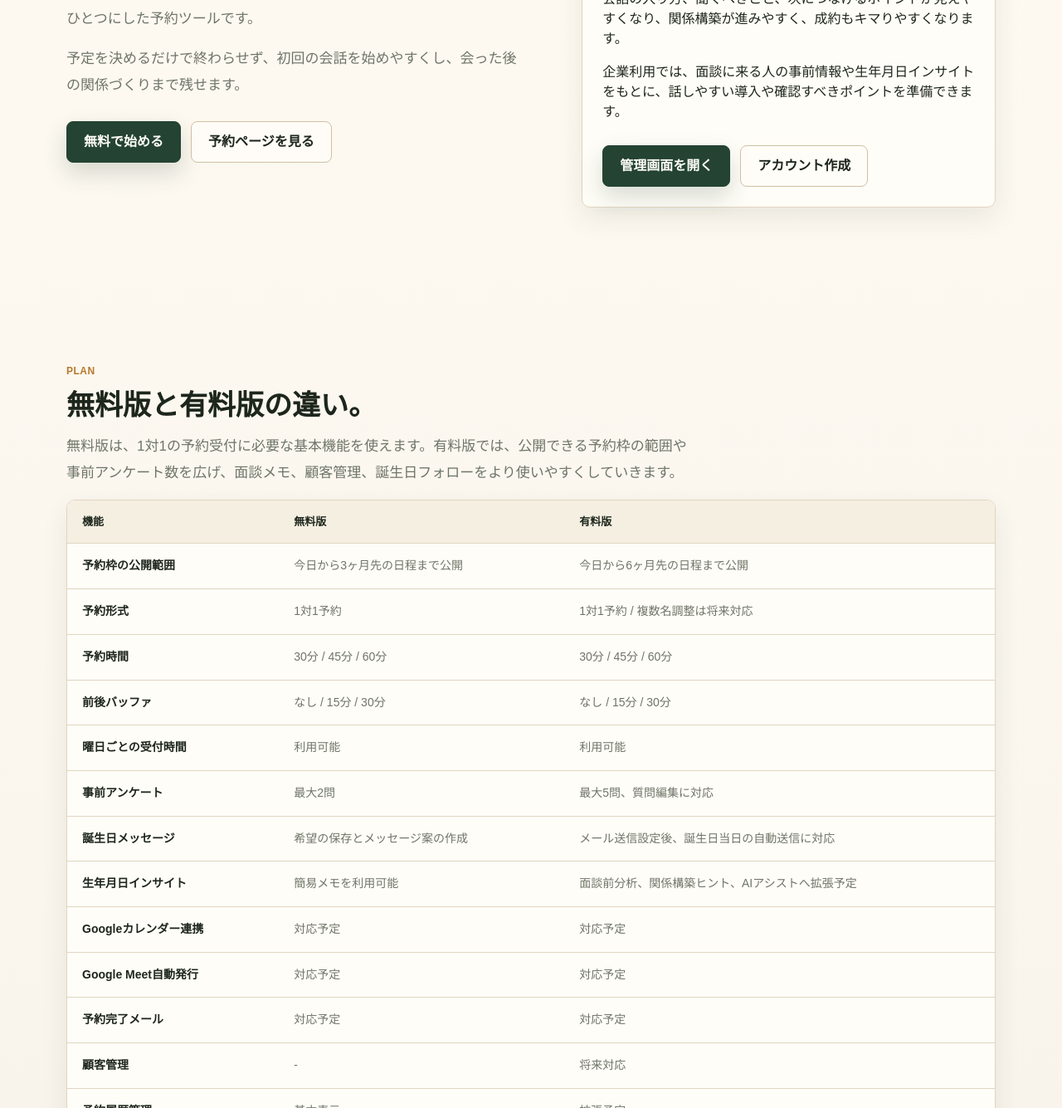
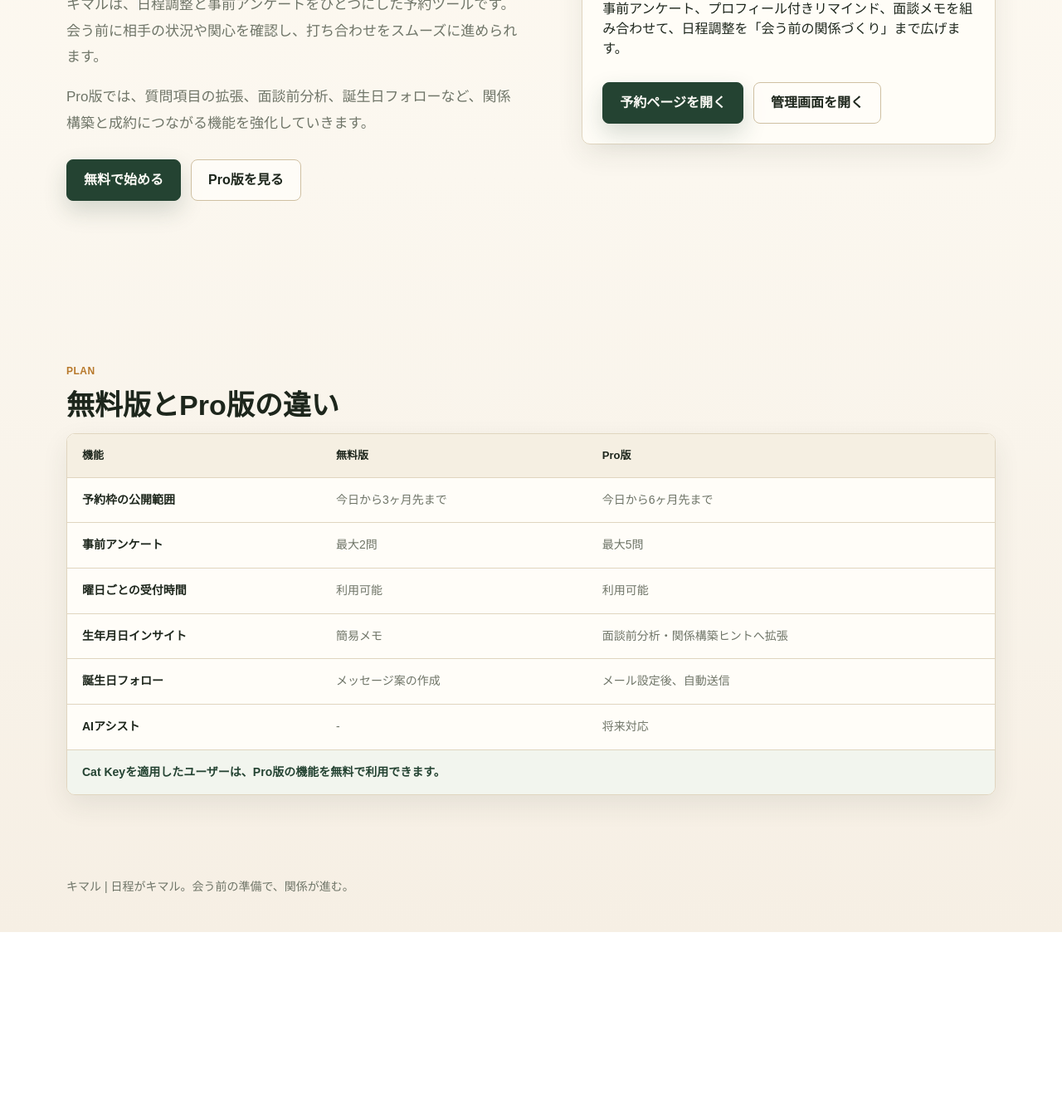
Before and after one commit to nekomura-ai/kimaru, a website: page public/index.html in a window 1280 px wide. Shown: the part 445-1780 px from the top of the page at 83% size. After the commit the page ends 1568 px from the top, so only its background shows below. Drawn offline with Linux system fonts and the light colour scheme.

Commit message:
Use Japanese Kimaru brand and add Pro link

```diff
--- a/public/index.html
+++ b/public/index.html
@@ -3,14 +3,15 @@
 <head>
   <meta charset="UTF-8">
   <meta name="viewport" content="width=device-width,initial-scale=1.0">
-  <title>キマル | 会う前に相手を知る日程調整</title>
+  <title>キマル | 日程調整と面談前準備</title>
   <link rel="stylesheet" href="/styles.css">
 </head>
 <body>
 <header class="site-header">
-  <a class="brand" href="/"><span class="brand-mark">K</span><span>Kimaru</span></a>
+  <a class="brand" href="/"><span class="brand-mark">キ</span><span>キマル</span></a>
   <nav class="nav">
     <a href="/booking.html" class="button secondary">予約ページを見る</a>
+    <a href="/pro.html" class="button secondary">Pro版</a>
     <a href="/signup.html" class="button primary">無料で始める</a>
     <a href="/admin.html" class="button secondary">管理画面</a>
   </nav>
@@ -19,74 +20,46 @@
   <section class="section hero">
     <div>
       <p class="eyebrow">Scheduling + prep + CRM</p>
-      <h1>会う前に、相手を知る。</h1>
-      <p class="lead">キマルは、日程調整、事前アンケート、プロフィール共有、面談メモをひとつにした予約ツールです。</p>
-      <p class="lead">予定を決めるだけで終わらせず、初回の会話を始めやすくし、会った後の関係づくりまで残せます。</p>
+      <h1>日程がキマル。Pro版では契約がキマりやすく。</h1>
+      <p class="lead">キマルは、日程調整と事前アンケートをひとつにした予約ツールです。会う前に相手の状況や関心を確認し、打ち合わせをスムーズに進められます。</p>
+      <p class="lead">Pro版では、質問項目の拡張、面談前分析、誕生日フォローなど、関係構築と成約につながる機能を強化していきます。</p>
       <div class="actions">
         <a class="button primary" href="/signup.html">無料で始める</a>
-        <a class="button secondary" href="/booking.html">予約ページを見る</a>
+        <a class="button secondary" href="/pro.html">Pro版を見る</a>
       </div>
     </div>
     <div class="panel">
-      <span class="badge">Free: 今日から3ヶ月先の日程まで公開 / Pro: 6ヶ月先まで公開</span>
-      <h2>Pro版なら、関係構築までアシスト。</h2>
-      <p>Pro版では、AIアシスト機能や事前確認の質問項目を増やすことで、相手の状況や関心を会う前に整理できます。</p>
-      <p>会話の入り方、聞くべきこと、次につなげるポイントが見えやすくなり、関係構築が進みやすく、成約もキマりやすくなります。</p>
-      <p>企業利用では、面談に来る人の事前情報や生年月日インサイトをもとに、話しやすい導入や確認すべきポイントを準備できます。</p>
+      <span class="badge">Free: 3ヶ月先まで / Pro: 6ヶ月先まで</span>
+      <h2>会う前の準備まで、ひとつに。</h2>
+      <p>事前アンケート、プロフィール付きリマインド、面談メモを組み合わせて、日程調整を「会う前の関係づくり」まで広げます。</p>
       <div class="actions">
-        <a class="button primary" href="/admin.html">管理画面を開く</a>
-        <a class="button secondary" href="/signup.html">アカウント作成</a>
+        <a class="button primary" href="/booking.html">予約ページを開く</a>
+        <a class="button secondary" href="/admin.html">管理画面を開く</a>
       </div>
     </div>
   </section>
 
   <section class="section">
     <p class="eyebrow">Plan</p>
-    <h2>無料版と有料版の違い。</h2>
-    <p class="lead plan-lead">無料版は、1対1の予約受付に必要な基本機能を使えます。有料版では、公開できる予約枠の範囲や事前アンケート数を広げ、面談メモ、顧客管理、誕生日フォローをより使いやすくしていきます。</p>
+    <h2>無料版とPro版の違い</h2>
     <div class="panel plan-table-card">
       <div class="comparison-table-wrap">
         <table class="comparison-table">
-          <thead>
-            <tr><th>機能</th><th>無料版</th><th>有料版</th></tr>
-          </thead>
+          <thead><tr><th>機能</th><th>無料版</th><th>Pro版</th></tr></thead>
           <tbody>
-            <tr><td>予約枠の公開範囲</td><td>今日から3ヶ月先の日程まで公開</td><td>今日から6ヶ月先の日程まで公開</td></tr>
-            <tr><td>予約形式</td><td>1対1予約</td><td>1対1予約 / 複数名調整は将来対応</td></tr>
-            <tr><td>予約時間</td><td>30分 / 45分 / 60分</td><td>30分 / 45分 / 60分</td></tr>
-            <tr><td>前後バッファ</td><td>なし / 15分 / 30分</td><td>なし / 15分 / 30分</td></tr>
+            <tr><td>予約枠の公開範囲</td><td>今日から3ヶ月先まで</td><td>今日から6ヶ月先まで</td></tr>
+            <tr><td>事前アンケート</td><td>最大2問</td><td>最大5問</td></tr>
             <tr><td>曜日ごとの受付時間</td><td>利用可能</td><td>利用可能</td></tr>
-            <tr><td>事前アンケート</td><td>最大2問</td><td>最大5問、質問編集に対応</td></tr>
-            <tr><td>誕生日メッセージ</td><td>希望の保存とメッセージ案の作成</td><td>メール送信設定後、誕生日当日の自動送信に対応</td></tr>
-            <tr><td>生年月日インサイト</td><td>簡易メモを利用可能</td><td>面談前分析、関係構築ヒント、AIアシストへ拡張予定</td></tr>
-            <tr><td>Googleカレンダー連携</td><td>対応予定</td><td>対応予定</td></tr>
-            <tr><td>Google Meet自動発行</td><td>対応予定</td><td>対応予定</td></tr>
-            <tr><td>予約完了メール</td><td>対応予定</td><td>対応予定</td></tr>
-            <tr><td>顧客管理</td><td>-</td><td>将来対応</td></tr>
-            <tr><td>予約履歴管理</td><td>基本表示</td><td>拡張予定</td></tr>
-            <tr><td>AIアシスト</td><td>-</td><td>関係構築・成約支援として将来対応</td></tr>
-            <tr><td>招待コード</td><td>-</td><td>Cat Keyで利用可能</td></tr>
+            <tr><td>生年月日インサイト</td><td>簡易メモ</td><td>面談前分析・関係構築ヒントへ拡張</td></tr>
+            <tr><td>誕生日フォロー</td><td>メッセージ案の作成</td><td>メール設定後、自動送信</td></tr>
+            <tr><td>AIアシスト</td><td>-</td><td>将来対応</td></tr>
           </tbody>
         </table>
       </div>
-      <p class="plan-note">誕生日当日の自動メール送信は、Vercel Cronとメール送信設定をつなげることで利用できます。メール設定が未完了の間は、対象者と文面を確認するドライランとして動きます。</p>
-      <p class="plan-note">Cat Keyを適用したユーザーは、有料版の機能を無料で利用できます。</p>
-    </div>
-  </section>
-
-  <section class="section">
-    <p class="eyebrow">Practical MVP</p>
-    <h2>予約テストに必要な機能から。</h2>
-    <div class="feature-grid">
-      <article class="card"><h3>予約時間設定</h3><p>30分・45分・60分から選択。面談、相談、オンライン打ち合わせなど、用途に合わせて設定できます。</p></article>
-      <article class="card"><h3>曜日ごとの受付時間</h3><p>月曜は10時から18時、日曜は休み、といった受付ルールを設定できます。</p></article>
-      <article class="card"><h3>事前アンケート</h3><p>無料版は2問、有料版は5問まで設定可能。会う前に、話したいことや共有事項を確認できます。</p></article>
-      <article class="card"><h3>誕生日メッセージ</h3><p>生年月日を任意で入力してもらい、誕生日メッセージ希望とメッセージ案を管理画面に残せます。Pro版では、メール送信設定後に誕生日当日の自動送信へつなげられます。</p></article>
-      <article class="card"><h3>生年月日インサイト</h3><p>星座、季節、世代感、四柱推命の簡易メモなど、生年月日から分かる情報を会話のきっかけに変えます。企業の面談前分析にも活用できます。</p></article>
-      <article class="card"><h3>面談メモ</h3><p>会った後のメモ、キーワード、次にできることを残せます。</p></article>
+      <p class="plan-note">Cat Keyを適用したユーザーは、Pro版の機能を無料で利用できます。</p>
     </div>
   </section>
 </main>
-<footer class="footer">Kimaru | 会う前に、相手を知る。会った後に、関係が育つ。</footer>
+<footer class="footer">キマル | 日程がキマル。会う前の準備で、関係が進む。</footer>
 </body>
 </html>
```
